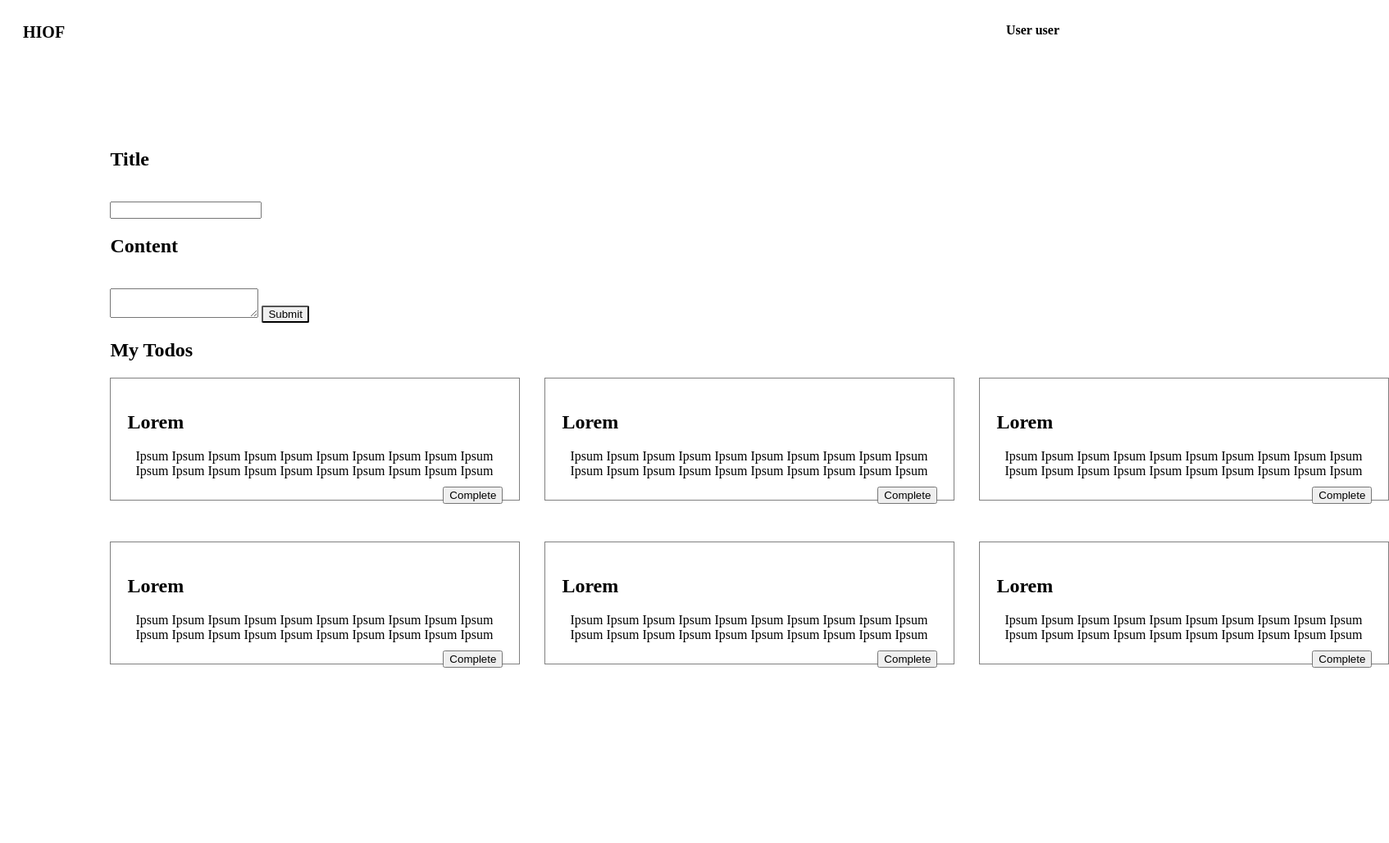
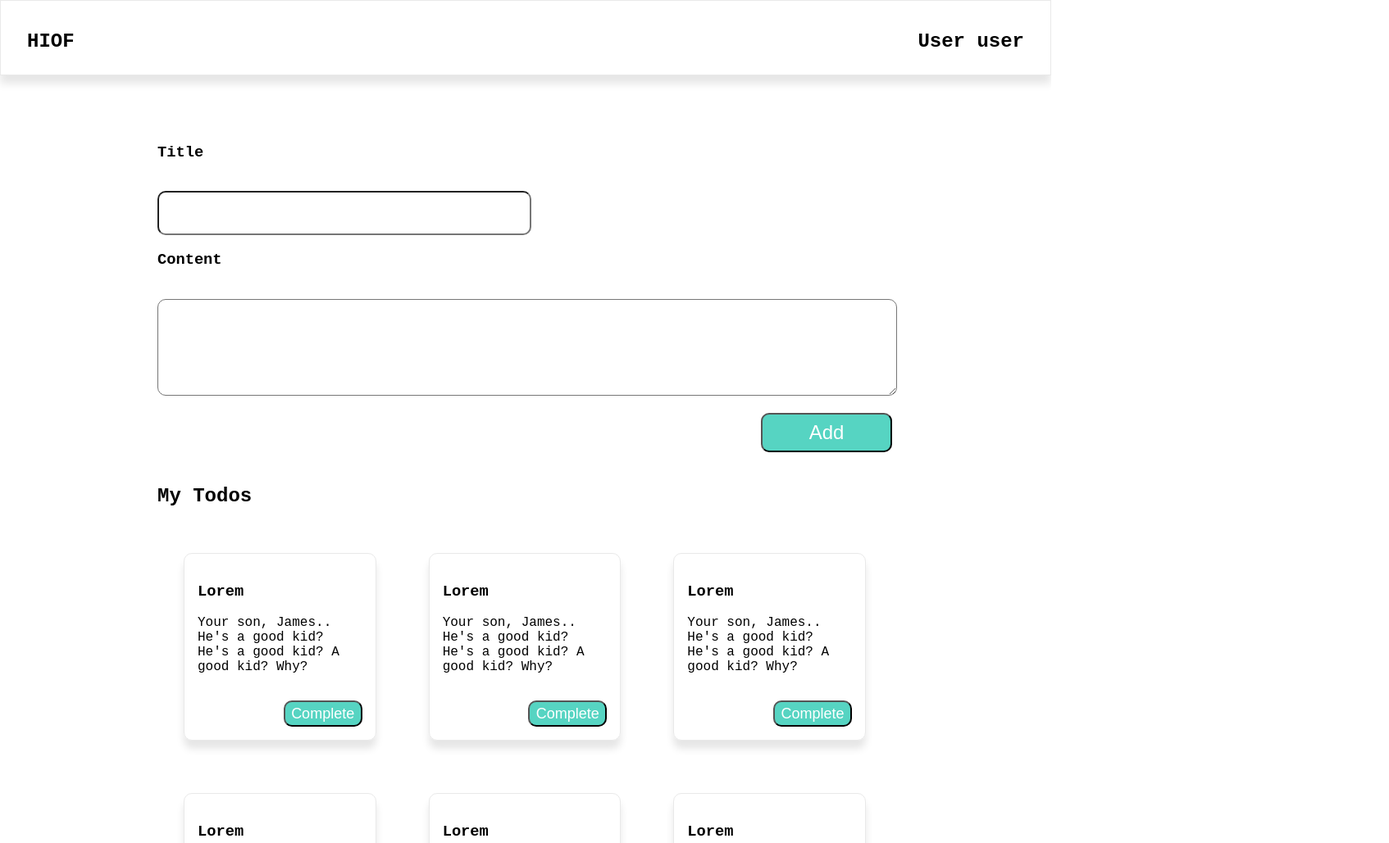
Before and after one commit to perwalczyk/UIN, a plain HTML site: page Uin.html in a window 1280 px wide. Shown: the top 1029 px of the page at 82% size, 1694 px wide, since content can reach past the window. Drawn offline with Linux system fonts and the light colour scheme.

Commit message:
Lastet opp riktige filer

```diff
--- a/Uin.html
+++ b/Uin.html
@@ -12,24 +12,25 @@
   <header>
     <nav>
       <div id="hiof">
-    <a href="#">HIOF</a>
+      <a href="#"><h1>HIOF</h1></a>
       </div>
       <div id="user">
-    <a href="#">User user</a>
+      <a href="#"><h2>User user</h2></a>
       </div>
     </nav>
   </header>
 
   <main>
-    <div class ="container">
+    <section id="addCard">
+    <div class="container">
       <form>
-        <label><h2>Title</h2></label>
+        <label><h3>Title</h3></label>
         <br>
         <input id ="titleText" type ="text">
-       <label><h2>Content</h2></label>
+       <label><h3>Content</h3></label>
        <br>
        <textarea id ="taskText" type="text"></textarea>
-       <input id ="submitBtn" type="submit" value="Submit">
+       <input id ="submitBtn" type="submit" value="Add">
         </form>
       </div>
 
@@ -38,33 +39,33 @@
       <h1> My Todos </h1>
         <div class="grid">
         <article class="grid-item">
-          <h2> Lorem </h2>
-          <p> Ipsum Ipsum Ipsum Ipsum Ipsum Ipsum Ipsum Ipsum Ipsum Ipsum Ipsum Ipsum Ipsum Ipsum Ipsum Ipsum Ipsum Ipsum Ipsum Ipsum </p>
+          <h3> Lorem </h3>
+          <p> Your son, James.. He's a good kid?<br>He's a good kid? A good kid? Why?</p>
             <button type="button">Complete</button>
       </article>
               <article class="grid-item">
-          <h2> Lorem </h2>
-          <p> Ipsum Ipsum Ipsum Ipsum Ipsum Ipsum Ipsum Ipsum Ipsum Ipsum Ipsum Ipsum Ipsum Ipsum Ipsum Ipsum Ipsum Ipsum Ipsum Ipsum </p>
+          <h3> Lorem </h3>
+          <p> Your son, James.. He's a good kid?<br>He's a good kid? A good kid? Why?</p>
             <button type="button">Complete</button>
       </article>
           <article class="grid-item">
-          <h2> Lorem </h2>
-          <p> Ipsum Ipsum Ipsum Ipsum Ipsum Ipsum Ipsum Ipsum Ipsum Ipsum Ipsum Ipsum Ipsum Ipsum Ipsum Ipsum Ipsum Ipsum Ipsum Ipsum </p>
+          <h3> Lorem </h3>
+          <p> Your son, James.. He's a good kid?<br>He's a good kid? A good kid? Why?</p>
             <button type="button">Complete</button>
       </article>
               <article class="grid-item">
-          <h2> Lorem </h2>
-          <p> Ipsum Ipsum Ipsum Ipsum Ipsum Ipsum Ipsum Ipsum Ipsum Ipsum Ipsum Ipsum Ipsum Ipsum Ipsum Ipsum Ipsum Ipsum Ipsum Ipsum </p>
+          <h3> Lorem </h3>
+          <p> Your son, James.. He's a good kid?<br>He's a good kid? A good kid? Why?</p>
             <button type="button">Complete</button>
       </article>
               <article class="grid-item">
-          <h2> Lorem </h2>
-          <p> Ipsum Ipsum Ipsum Ipsum Ipsum Ipsum Ipsum Ipsum Ipsum Ipsum Ipsum Ipsum Ipsum Ipsum Ipsum Ipsum Ipsum Ipsum Ipsum Ipsum </p>
+          <h3> Lorem </h3>
+          <p> Your son, James.. He's a good kid?<br>He's a good kid? A good kid? Why?</p>
             <button type="button">Complete</button>
       </article>
         <article class="grid-item">
-          <h2> Lorem </h2>
-          <p> Ipsum Ipsum Ipsum Ipsum Ipsum Ipsum Ipsum Ipsum Ipsum Ipsum Ipsum Ipsum Ipsum Ipsum Ipsum Ipsum Ipsum Ipsum Ipsum Ipsum </p>
+          <h3> Lorem </h3>
+          <p> Your son, James.. He's a good kid?<br>He's a good kid? A good kid? Why?</p>
             <button type="button">Complete</button>
       </article>
 
--- a/uin.css
+++ b/uin.css
@@ -1,86 +1,103 @@
-html {
-
+body {
+	background-color: #ffffff;
+	margin: 0;
+	padding: 0;
+	font-family: "Courier New";
 }
 
 header {
-	padding: 20px;
-    width:100%;
-    height:50px;
-    margin-top:0px;
-    border: 0px, 0px, 0px, 5px solid red;
+	width: 100%;
+	height: 90px;
+	margin: 0;
+	border: 1px #e9e9e9 solid;
+  	box-shadow: 0 10px 10px rgba(0, 0, 0, 0.1);
+}
 
+h1 {
+	font-weight: bold;
+	font-size: 24px;
+}
+
+#hiof {
+	padding: 1rem 0rem 1rem 2rem;
+ 	width: 45%;
+ 	float: left;
+}
+
+#user {
+	padding: 1rem 2rem 1rem 0rem;
+	width: 45%;
+	float: right;
+	text-align: right;
 }
 
 a {
 	color: black;
-    text-decoration: none;
-    background-color: none;
-}
-
-#submitBtn{
-	border-radius: 2px;
-}
-
-#hiof{
-	width: 50%;
-	float: left;
-	margin: 0px;
-	font-size: 20px;
-	font-weight: bold;
-}
-
-#user{
-	width: 50%;
-	float: right;
-	text-align:right;
-	margin: 0px;
-	font-size: 16px;
-	font-weight: bold;
+	text-decoration: none;
 }
 
 main {
 	padding-top: 5%;
-	padding-left: 10%
+	width: 70%;
+	margin: auto;
 }
 
-#titletext {
-	border: 1px;
+#titleText {
+	border-size: 1px;
+ 	width: 50%;
+ 	height: 3rem;
+ 	border-radius: 10px;
+}
+
+#taskText {
+	width: 100%;
+	height: 7rem;
+	border-radius: 10px;
+	margin-bottom: 1rem;
+}
+
+#submitBtn {
+	float: right;
+	height: 3rem;
+	width: 10rem;
+	font-size: 24px;
+	color: white;
+	background-color: #56d4c2;
+	border-radius: 10px;
+}
+
+#myCards
+{
+	padding-top: 4rem;
+}
+
+.grid {
+  display: grid;
+  grid-template-columns: auto auto auto;
+}
+.grid-item {
+	border: 1px #e9e9e9 solid;
+	border-radius: 10px;
+  	padding: 1rem;
+  	margin: 2rem;
+  	text-align: left;
+  	box-shadow: 0 10px 10px rgba(0, 0, 0, 0.1);
+}
+
+button {
+	margin-top: 1rem;
+	float: right;
+	height: 2rem;
+	width: 6rem;
+	font-size: 18px;
+	color: white;
+	background-color: #56d4c2;
+	border-radius: 10px;
 }
 
 
-.grid
- {
-  display: grid;
-  grid-template-columns: repeat(3, 500px);  /* 3 columns */
-  grid-template-rows: repeat(3,150px); /* 3 rows  */
-  grid-gap:50px 30px; /* 50 pixels of space added between rows and 30 pixels added between columns  */
+@media only screen and (max-width: 800px) {
+.grid {
+  grid-template-columns: auto;
 }
-
-.grid-item{
-  border:thin gray solid;
-  padding: px;
 }
-
-
-section article {
-	padding: 20px;
-}
-
-
-button{
-	float: right;
-
-}
-
-p {
-	margin: 10px;
-}
-
-#titleText {
-
-}
-
-
-#taskText{
-
-}
```
Lines whose indentation alone changed are shown as unchanged.
